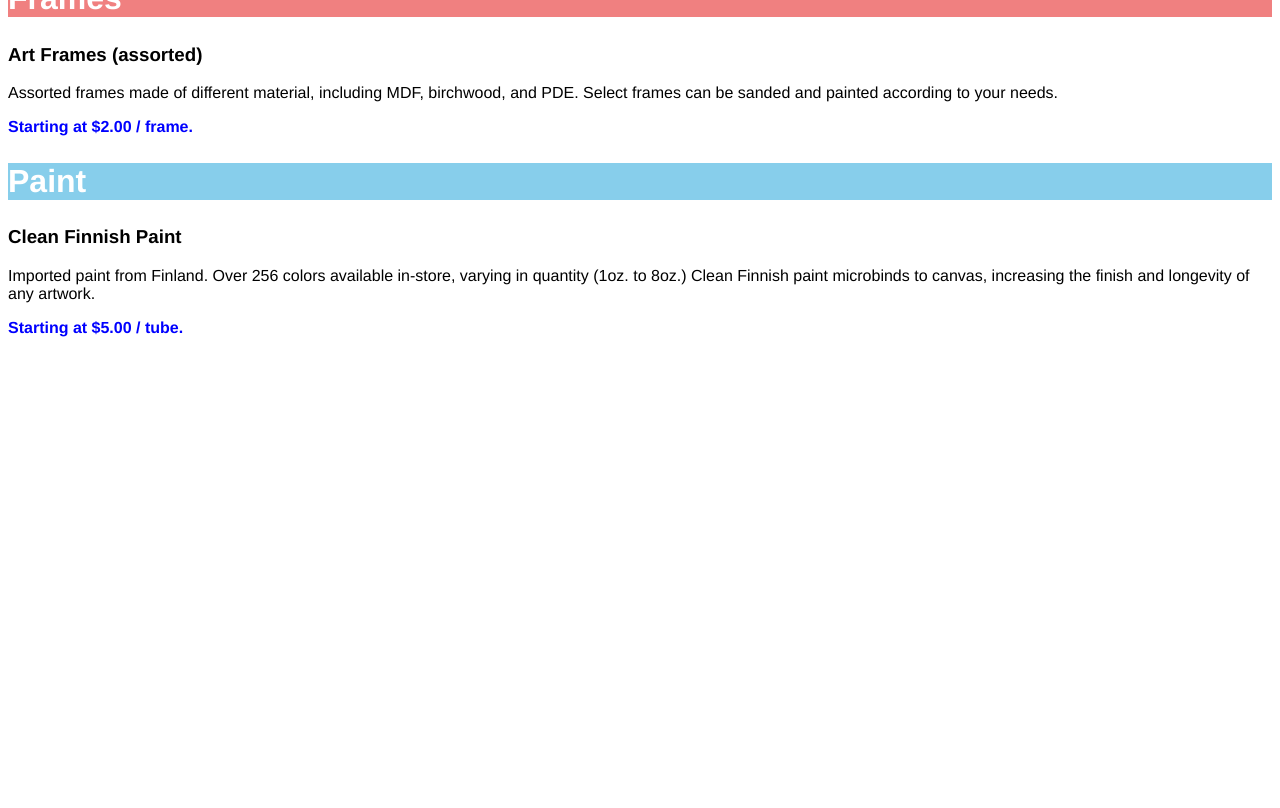
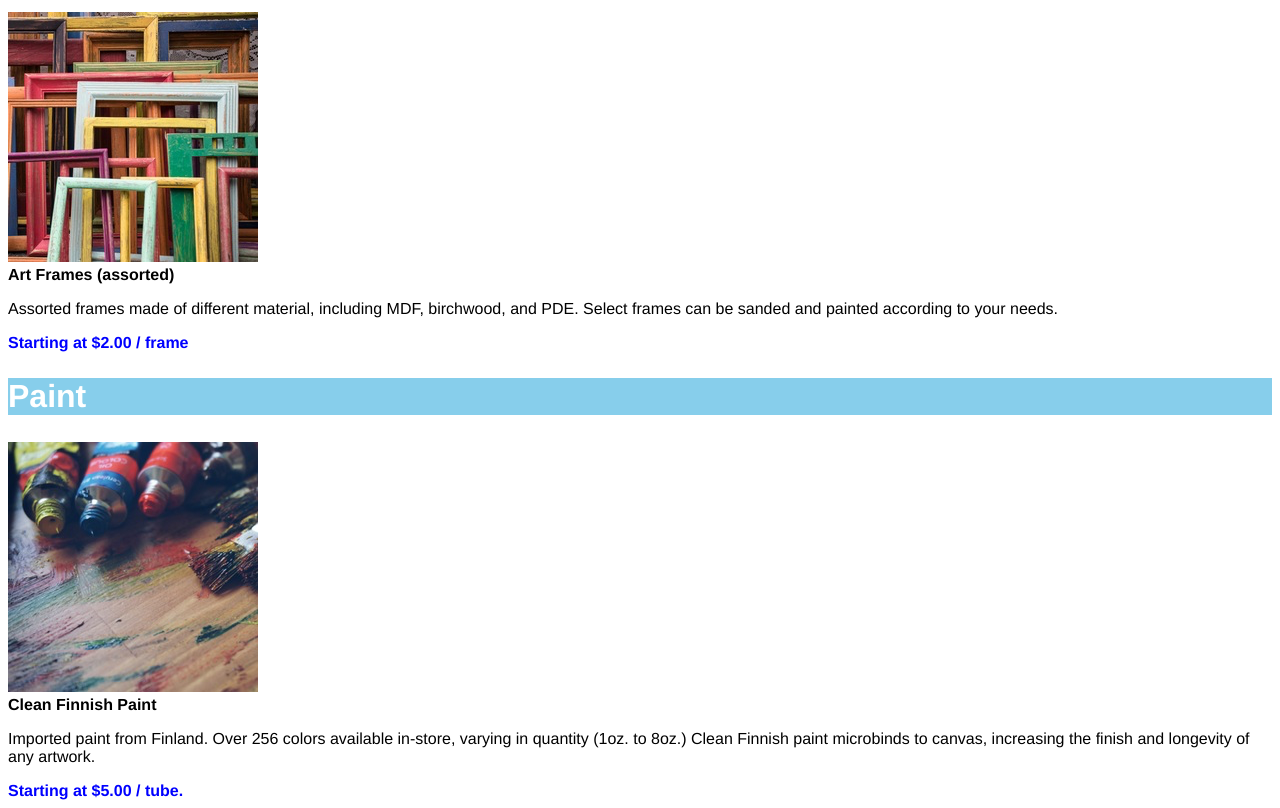
Before and after one commit to asiaburton/Dasmotos_Arts_Crafts, a plain HTML site: page index.html in a window 1280 px wide. Shown: the part 731-1539 px from the top of the page. Before the commit the page ends 1076 px from the top, so only its background shows below. Drawn offline with Linux system fonts and the light colour scheme.

Commit message:
Project Completed.

```diff
--- a/Styles/styles.css
+++ b/Styles/styles.css
@@ -1,7 +1,6 @@
 *{
     font-family: Helvetica, sans-serif;
 }
-
 
 h1{
     font-size: 100px;
@@ -32,25 +31,17 @@ h2, .paint{
     background-color: skyblue;
 }
 
-h3{
-    font-weight: bold;
-
-}
-
 aside{
     font-weight: bold;
     color: blue;
 }
 
-/* figure, .picture{
-    text-align: left;
-} */
+.picture{
+   padding-left: 0%;
+   margin: auto;
+}
 
-/* img{
-    position: relative;
-} */
-
-.picture{
-    display: inline-block;
-    text-align: left;
+.caption{
+    color: black;
+    font-weight: bold;
 }
--- a/index.html
+++ b/index.html
@@ -24,14 +24,28 @@
             <aside>
                 <p>Starting at $3.00 / brush.</p>
             </aside>
-<h2 class="frames">Frames</h2>
-    <h3>Art Frames (assorted)</h3>
-    <p>Assorted frames made of different material, including MDF, birchwood, and PDE. Select frames can be sanded and painted according to your needs.</p>
-    <aside>Starting at $2.00 / frame.</aside>
-<h2 class="paint">Paint</h2>
-    <h3>Clean Finnish Paint</h3>
-    <p>Imported paint from Finland. Over 256 colors available in-store, varying in quantity (1oz. to 8oz.) Clean Finnish paint microbinds to canvas, increasing the finish and longevity of any artwork.</p>
-    <aside>Starting at $5.00 / tube.</aside>
+
+            <article>
+                <h2 class="frames">Frames</h2>
+                <figure class="picture">
+                    <img src="Styles/Images/frames.png" alt="Assorted art Frames"/>
+                    <figcaption class="caption">Art Frames (assorted)</figcaption>
+                </figure>
+                <p>Assorted frames made of different material, including MDF, birchwood, and PDE. Select frames can be sanded and painted according to your needs.</p>
+            </article>
+            <aside>
+                <p>Starting at $2.00 / frame</p>
+            </aside>
+
+            <article>
+                <h2 class="paint">Paint</h2>
+                <figure class="picture">
+                    <img src="Styles/Images/finnish.png" alt="Clean finnish paint tubes">
+                    <figcaption class="caption">Clean Finnish Paint</figcaption>
+                </figure>
+                <p>Imported paint from Finland. Over 256 colors available in-store, varying in quantity (1oz. to 8oz.) Clean Finnish paint microbinds to canvas, increasing the finish and longevity of any artwork.</p>
+            </article>
+            <aside>Starting at $5.00 / tube.</aside>
         </main>
 
     </body>
```
